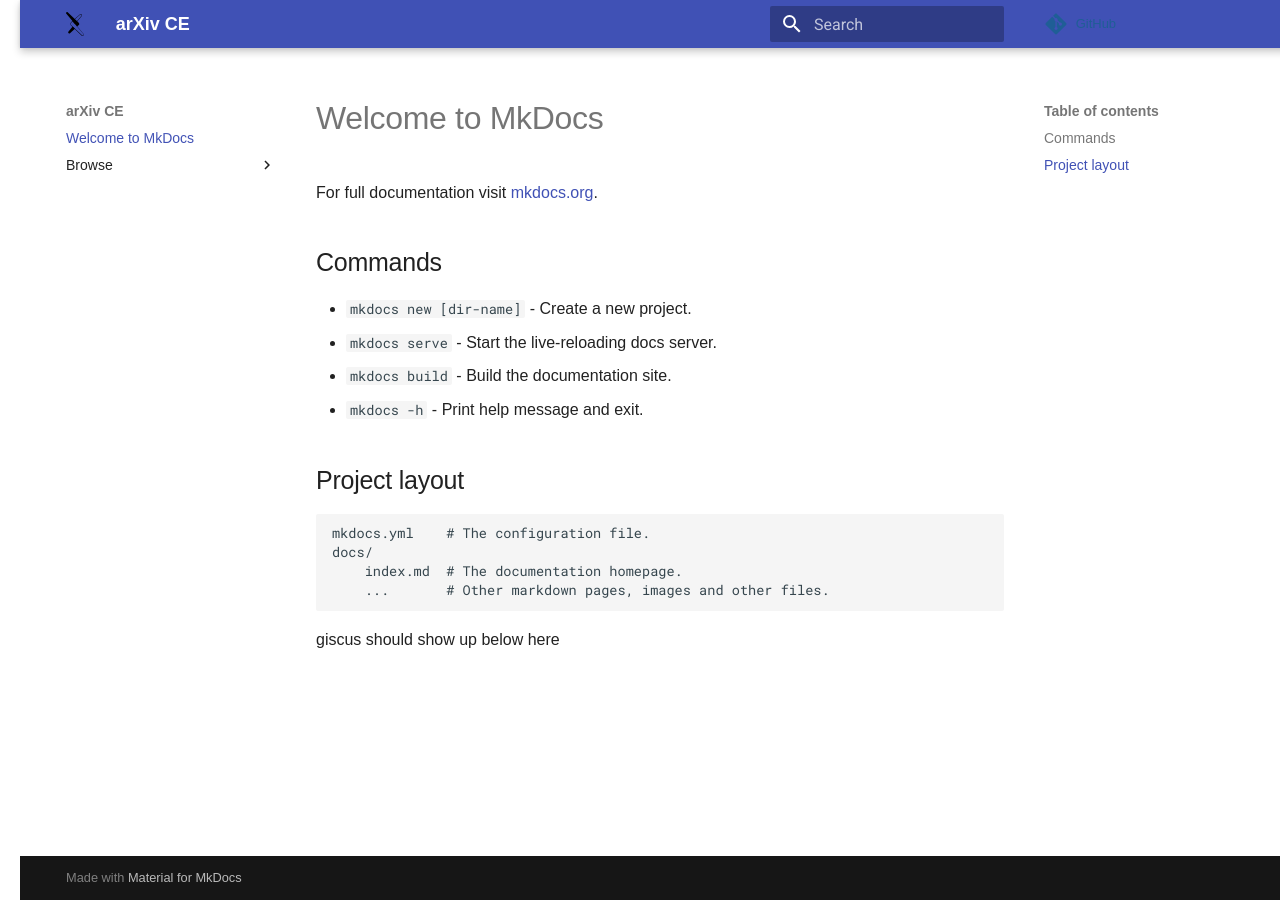
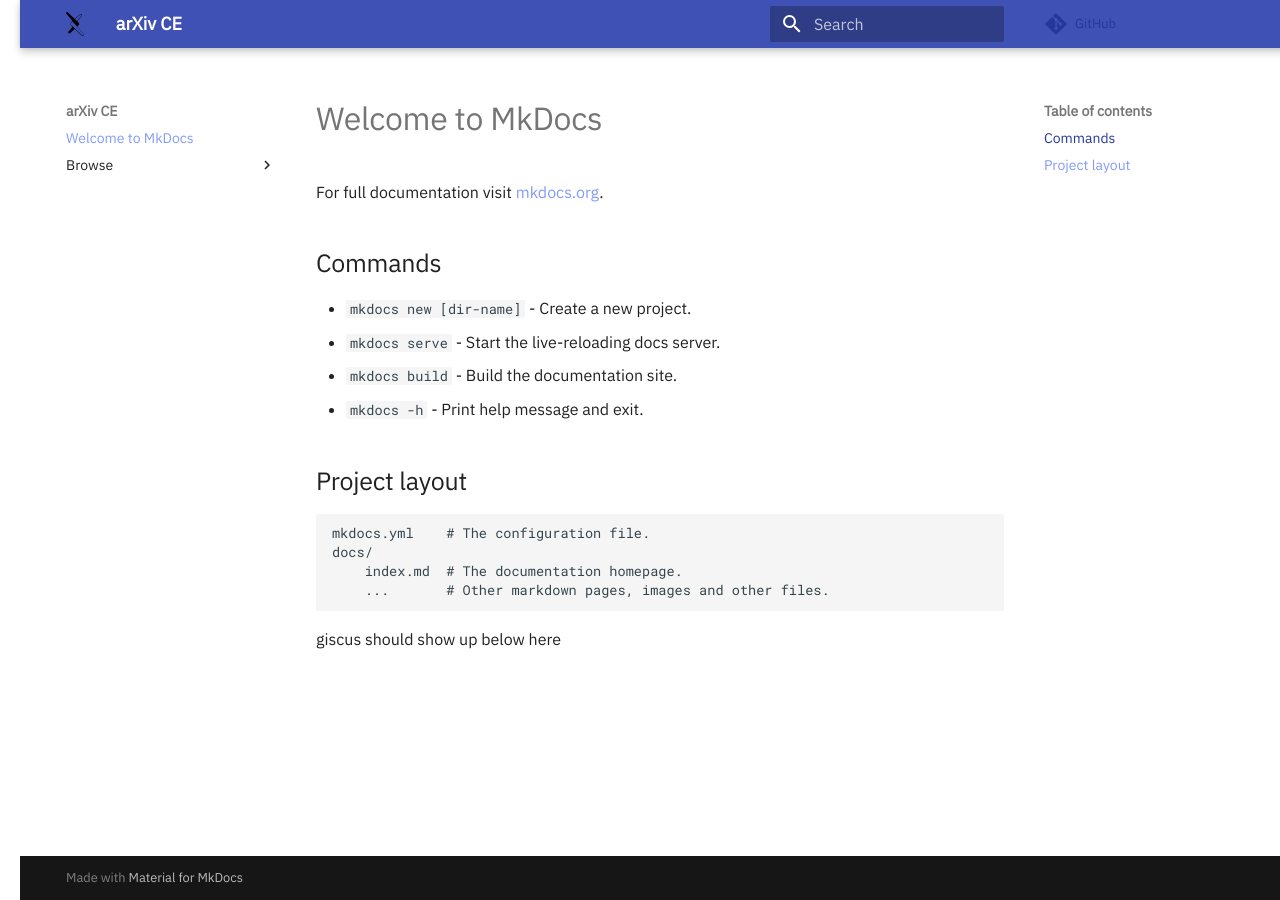
Before and after one commit to arXiv/discussion, an MkDocs documentation site: the page built from docs/index.md, in a window 1280 px wide. Built offline with MkDocs 1.6.1 and Material for MkDocs 9.7.7, drawn with Linux system fonts in a browser that asks for light colours; comment, search, counter and statistics services are not loaded.

Commit message:
Darken Slate theme and mess up link colors

```diff
--- a/docs/arxiv-parent-theme.css
+++ b/docs/arxiv-parent-theme.css
@@ -2,19 +2,47 @@
 * parent theme for header and footer, global styles
 *
 */
-:root {
-  --md-default-bg-color--dark: hsla(30,0%,100%,.7);
+
+:root > * {
+  /* --md-primary-fg-color:        #b31b1b;
+  --md-primary-fg-color--light: #fb595a;
+  --md-primary-fg-color--dark:  #6b6459; */
+  --md-typeset-a-color: #849bf7;
+  --md-default-bg-color--dark: #201f22;
+  --md-text-font-family:"IBM Plex Sans", Roboto,-apple-system,BlinkMacSystemFont,Helvetica,Arial,sans-serif;
 }
 
 body {
-  font-family: freight-sans-pro, sans-serif;
+  /* font-family: catamaran, sans-serif; */
   font-style: normal;
   font-weight: 300;
   margin: 0 20px 20px 20px;
 }
-a {
-  color: #1f5e96;
+
+@media (prefers-color-scheme: light) {
+  a {
+    color: #263799;
+  }
+  a:visited {
+    color: #d418d4;
+  }
+  /* I don't really understand this --passed. */
+  .md-nav__link--passed {
+    color: #263799;
+  }
 }
+
+@media (prefers-color-scheme: dark) {
+  a {
+    color: var(--md-typeset-a-color)
+  }
+  a:visited {
+    color: #913691
+  }
+}
+
+
+
 a:hover {
   color: #6b6459;
 }
--- a/docs/fixcolortheme.js
+++ b/docs/fixcolortheme.js
@@ -4,8 +4,18 @@
 });
 
 function setColorTheme() {
-  if (darkModeMediaQuery.matches) document.body.setAttribute("data-md-color-scheme", "slate")
-  else document.body.setAttribute("data-md-color-scheme", "default")
+  if (darkModeMediaQuery.matches) {
+    document.body.setAttribute("data-md-color-scheme", "slate")
+    // I wanted to darken the Slate theme's background
+    // In theory, we should have been able to declaratively set --md-default-bg-color--dark
+    // But for some reason that's not a variable in the theme
+    // So we programmatically man-handle --md-default-bg-color on each change of color scheme
+    document.getElementsByTagName('body')[0].setAttribute("style", "--md-default-bg-color: #201f22")
+  }
+  else {
+    document.body.setAttribute("data-md-color-scheme", "default")
+    document.getElementsByTagName('body')[0].setAttribute("style", "--md-default-bg-color: var(--md-default-bg-color--light)")
+  }
 }
 
 document.onreadystatechange = () => {
--- a/mkdocs.yml
+++ b/mkdocs.yml
@@ -33,7 +33,10 @@
 
 # custom_dir: overrides
 extra_css:
+  - https://fonts.googleapis.com/css?family=IBM Plex Sans
+  - https://fonts.googleapis.com/css?family=Catamaran
   - arxiv-parent-theme.css
+
 
 repo_name: GitHub
 repo_url: https://github.com/arXiv/discussion/tree/master/docs
```
